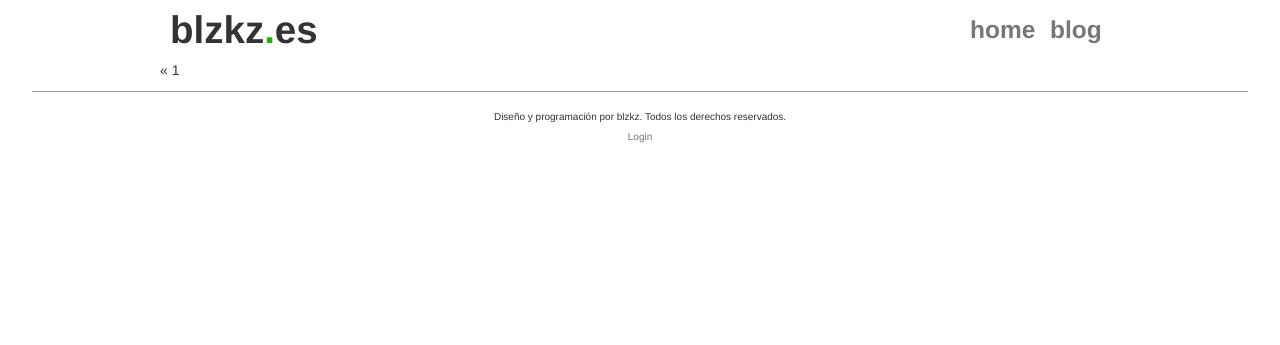
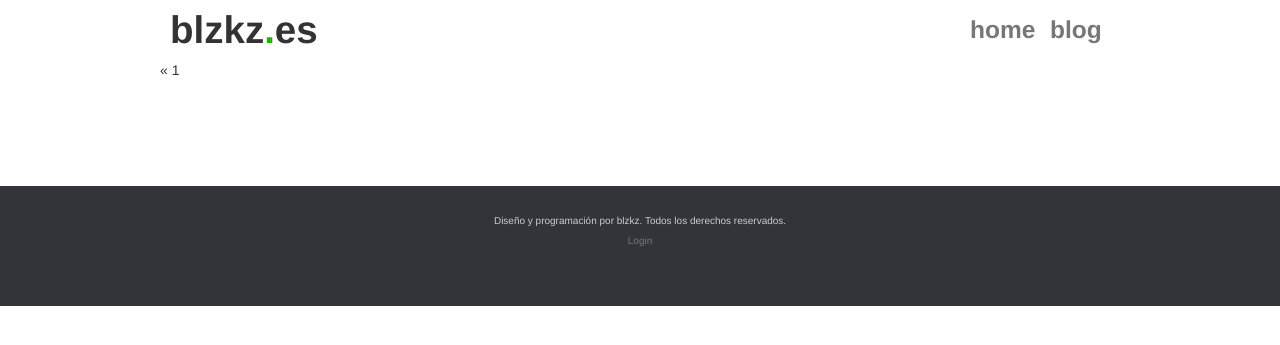
Before and after one commit to blzkz/blog_php, a PHP site: page /blog in a window 1280 px wide. Shown: the top 345 px of the page. Run offline with PHP 8.4, Linux system fonts and the light colour scheme; data that the repository does not hold is empty; some libraries are stand-ins or nearby versions.

Commit message:
Fixing footer

```diff
--- a/css/blzkz.css
+++ b/css/blzkz.css
@@ -12,9 +12,20 @@
 
 body {
 	color: #333;
+
+
 }
 a: {
 	text-decoration: none;
+}
+
+#main{
+
+	/*min-height: 100%;
+	height: auto !important;
+	height: 100%;*/
+	overflow:auto;
+	padding-bottom:150px; /* this needs to be bigger than footer height*/
 }
 /* Light green
 a:link {
@@ -174,3 +185,21 @@ a:active {
 	border-bottom: 1px solid #999;
 
 }
+.push {
+height: 4em;
+}
+footer{
+
+	color:#ccc;
+	font-size:12px;
+
+/*	height: 4em;
+	bottom: 0px; */
+	position: relative;
+	margin-top: -100px; /* negative value of footer height */
+	height: 100px;
+	clear:both;
+	padding-top:20px;
+	background-color:#31353a;
+
+}
--- a/views/blog.php
+++ b/views/blog.php
@@ -11,7 +11,7 @@
 			<div class="img" style="background: url(<?php echo $entry['image'];?>) no-repeat; background-position: center"></div>
 			<?php
 			echo $entry['content'];
-			echo "<div class='linea-3'></div>";
+			//echo "<div class='linea-3'></div>";
 			echo "</div>";
 			echo "<div class='clear'></div>";
 		}
@@ -30,7 +30,7 @@
 			<div class="img-small" style="background: url(<?php echo $entry['image'];?>) no-repeat;background-position: -200px -150px;"></div>
 			<?php
 			echo $entry['content'];
-			echo "<div class='linea-1'></div>";
+			//echo "<div class='linea-1'></div>";
 			echo "</div>";
 			if (($i % 2) == 1)
 			{
--- a/views/footer.php
+++ b/views/footer.php
@@ -1,5 +1,6 @@
+		<div class="push"></div>
 		</div>
-		<div class="linea-1"></div>
+		<footer>
 		<script type="text/javascript">
 	    $(window).load(function() {
 	        $('#slider').nivoSlider({
@@ -24,5 +25,6 @@
 				<?php } ?>
 	    	</div>
 	    </div>
+	    </footer>
 	</body>
 </html>
--- a/views/header.php
+++ b/views/header.php
@@ -22,4 +22,4 @@
 				<h3><a href="<?php echo base_url();?>blog/">blog</a></h3>
 			</div>
 		</div>
-		<div class="container_12">
+		<div class="container_12" id="main">
```
